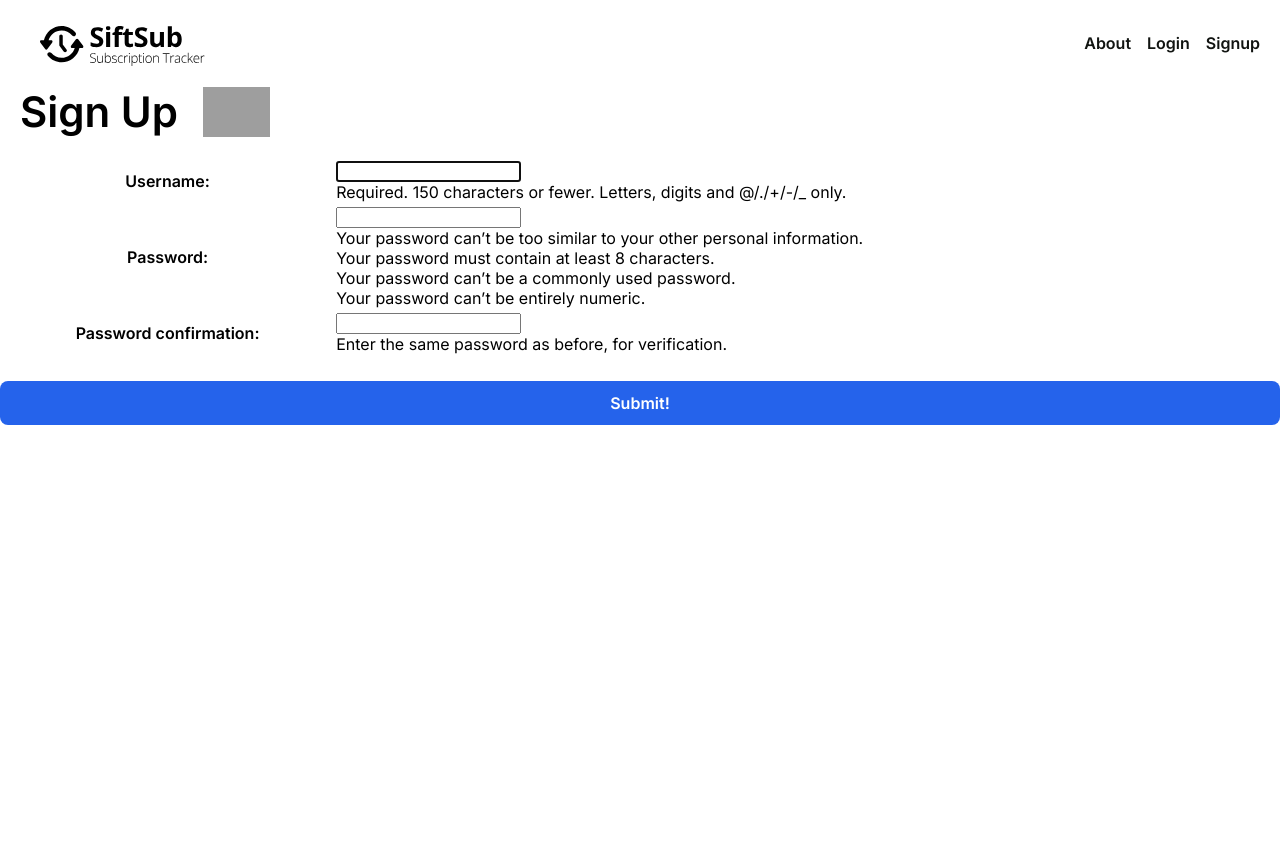
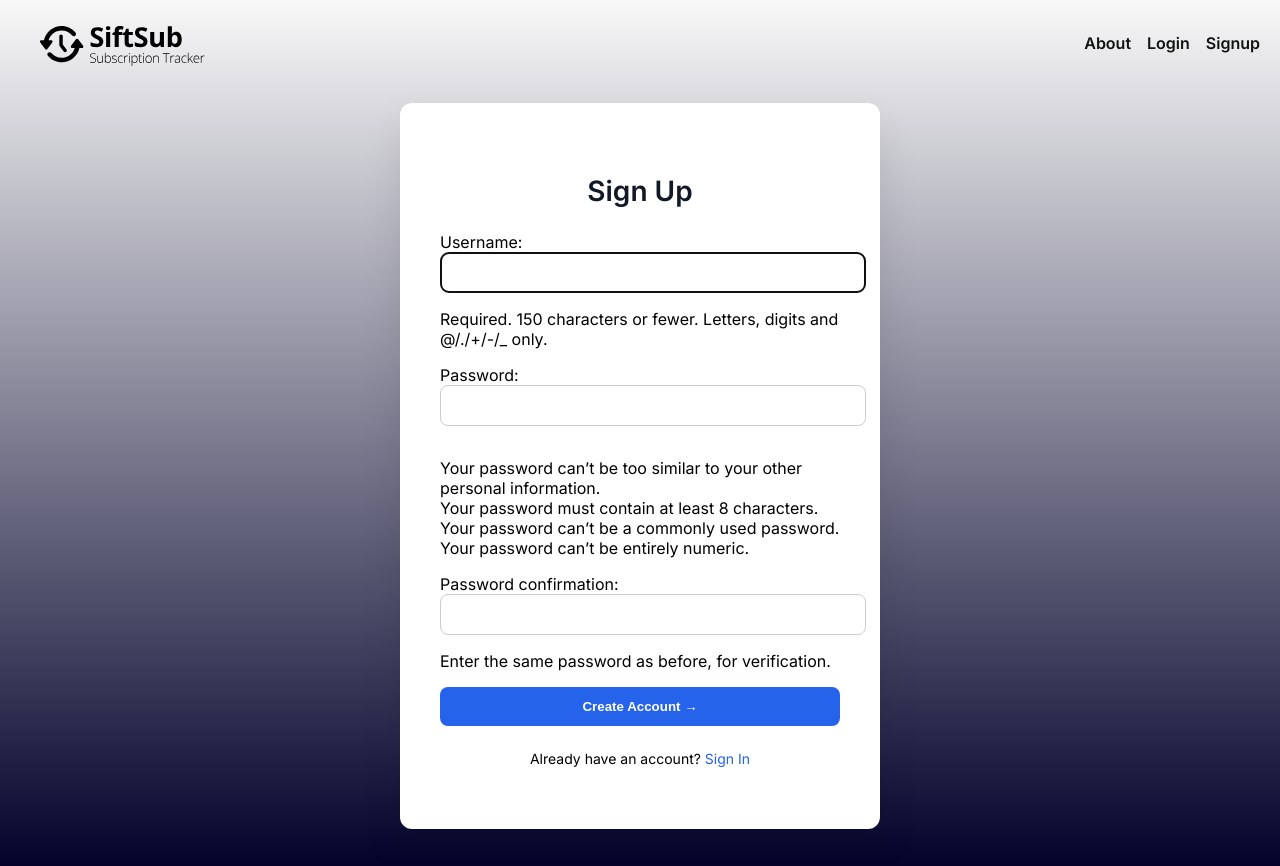
Before and after one commit to LaTrishaGomer/siftsub-app, a Django app: page /signup/ in a window 1280 px wide. Before the commit the page ends 425 px from the top, so only its background shows below. Run offline with Django 5.2, Linux system fonts and the light colour scheme; grey boxes are pictures that could not be loaded.

Commit message:
wip: refactor signup/signin pages, add styles

```diff
--- a/siftsubapp/main_app/templates/signup.html
+++ b/siftsubapp/main_app/templates/signup.html
@@ -3,24 +3,24 @@
 {% load static %}
 
 {% block head %}
-<link rel="stylesheet" href="{% static 'css/form.css' %}">
+<link rel="stylesheet" href="{% static 'css/auth.css' %}">
 {% endblock %}
 
 {% block content %}
-<div class="page-header">
-    <h1>Sign Up</h1>
-    <img src="{% static 'images/#.svg' %}" alt="#" />
+<div class="login-page">
+  <div class="login-container">
+    <h2>Sign Up</h2>
+    {% if error_message %}
+      <p class="error-message">{{ error_message }}</p>
+    {% endif %}
+    <form action="" method="POST" autocomplete="off" class="login-form">
+      {% csrf_token %}
+      {{ form.as_p }}
+      <button class="btn-login">Create Account →</button>
+    </form>
+    <div class="form-footer">
+      <p>Already have an account? <a href="{% url 'signin' %}">Sign In</a></p>
+    </div>
+  </div>
 </div>
-
-{% if error_message %}
-<p class="red-text">{{ error_message }}</p>
-{% endif %}
-
-<form action="" method="POST" autocomplete="off" class="form-container">
-    {% csrf_token %}
-    <table>
-        {{ form.as_table }}
-    </table>
-    <button class="btn submit">Submit!</button>
-</form>
 {% endblock %}
```
Also changed, not shown: siftsubapp/main_app/templates/signin.html (+13 -12 lines).
